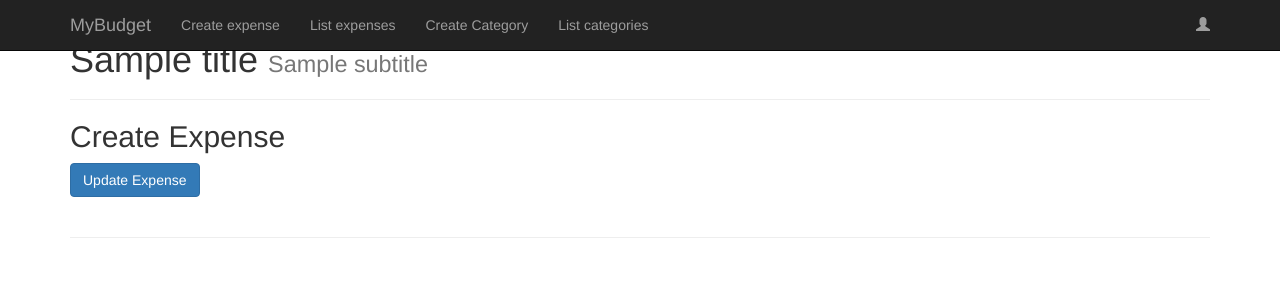
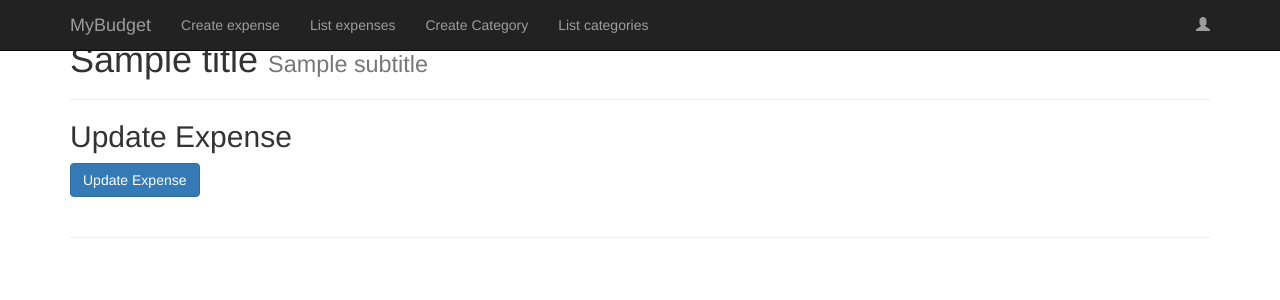
Before and after one commit to sinnedh/django-mybudget, a Django app: template mybudget/templates/mybudget/expense_form.html in a window 1280 px wide. Shown: the top 300 px of the page. Run offline with Django 3.2, Linux system fonts and the light colour scheme; data comes from the database, SQL or seed files in the repository; the template is opened without the code that fills it: values that come from a table or form of the project are taken from there, most other values are stand-ins (such as "Sample title", 1, 10 or a date in 2020); some libraries are stand-ins or nearby versions.

Commit message:
Update/Create in form templates

```diff
--- a/mybudget/templates/mybudget/category_form.html
+++ b/mybudget/templates/mybudget/category_form.html
@@ -2,7 +2,11 @@
 {% load bootstrap3 %}
 
 {% block content %}
-    <h2>Create Category</h2>
+    {% if object %}
+        <h2>Update Category</h2>
+    {% else %}
+        <h2>Create Category</h2>
+    {% endif %}
 
     <form action="" method="post" role="form" class="form" >
         {% csrf_token %}
--- a/mybudget/templates/mybudget/expense_form.html
+++ b/mybudget/templates/mybudget/expense_form.html
@@ -2,7 +2,11 @@
 {% load bootstrap3 %}
 
 {% block content %}
-    <h2>Create Expense</h2>
+    {% if object %}
+        <h2>Update Expense</h2>
+    {% else %}
+        <h2>Create Expense</h2>
+    {% endif %}
 
     <form action="" method="post" role="form" class="form" >
         {% csrf_token %}
```
